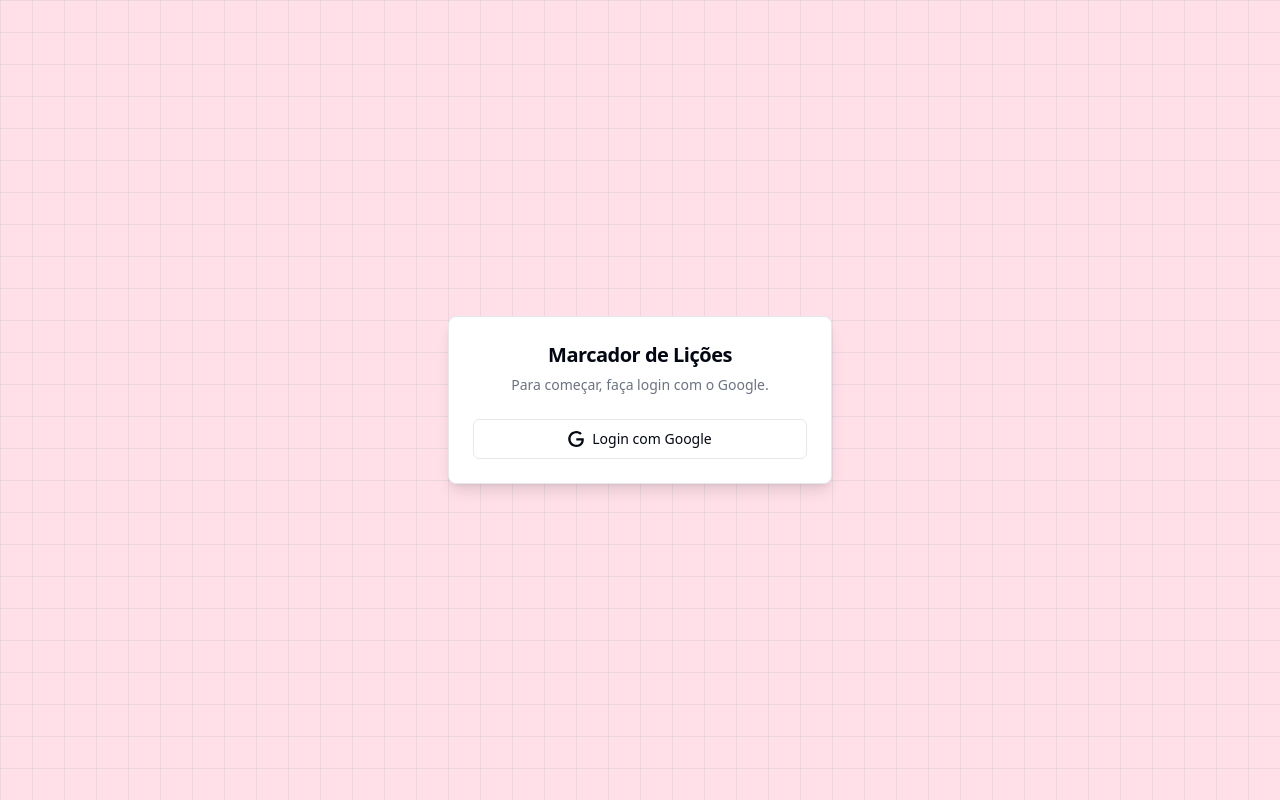
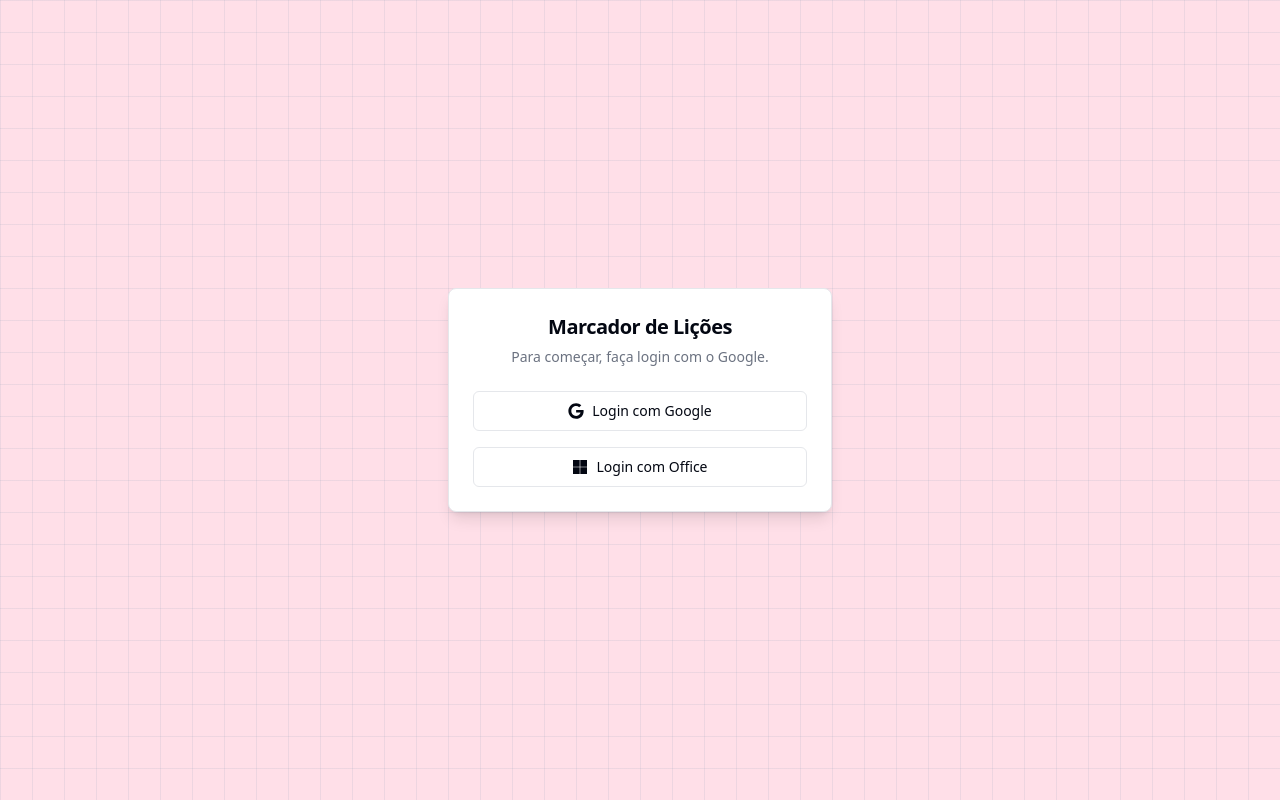
Before and after one commit to rafaeldocarmo/MarcadorDeLicoes, a Next.js app: page / in a window 1280 px wide. Built offline with nearby package versions, Linux system fonts and the light colour scheme.

Commit message:
feat: azure login

```diff
--- a/src/components/Dashboard.tsx
+++ b/src/components/Dashboard.tsx
@@ -177,7 +177,6 @@ export default function Dashboard() {
             onClick={() => column.toggleSorting(column.getIsSorted() === "asc")}
           >
             {day}
-            <ArrowUpDown className="ml-2 h-4 w-4" />
           </Button>
         ),
         cell: ({ row }: { row: { original: DashboardRow } }) => {
--- a/src/components/login-form.tsx
+++ b/src/components/login-form.tsx
@@ -10,6 +10,8 @@ import {
   CardTitle,
 } from "@/components/ui/card"
 import { signIn } from "next-auth/react"
+import { FaGoogle, FaMicrosoft } from "react-icons/fa"
+
 
 export function LoginForm({
   className,
@@ -29,13 +31,12 @@ export function LoginForm({
             <div className="grid gap-6">
               <div className="flex flex-col gap-4">
                 <Button type="button" variant="outline" className="w-full" onClick={() => signIn("google", { callbackUrl: "/home" })}>
-                  <svg xmlns="http://www.w3.org/2000/svg" viewBox="0 0 24 24">
-                    <path
-                      d="M12.48 10.92v3.28h7.84c-.24 1.84-.853 3.187-1.787 4.133-1.147 1.147-2.933 2.4-6.053 2.4-4.827 0-8.6-3.893-8.6-8.72s3.773-8.72 8.6-8.72c2.6 0 4.507 1.027 5.907 2.347l2.307-2.307C18.747 1.44 16.133 0 12.48 0 5.867 0 .307 5.387.307 12s5.56 12 12.173 12c3.573 0 6.267-1.173 8.373-3.36 2.16-2.16 2.84-5.213 2.84-7.667 0-.76-.053-1.467-.173-2.053H12.48z"
-                      fill="currentColor"
-                    />
-                  </svg>
+                  <FaGoogle />
                   Login com Google
+                </Button>
+                <Button type="button" variant="outline" className="w-full" onClick={() => signIn("azure-ad", { callbackUrl: "/home" })}>
+                  <FaMicrosoft />
+                  Login com Office
                 </Button>
               </div>
             </div>
--- a/src/lib/auth.ts
+++ b/src/lib/auth.ts
@@ -2,6 +2,7 @@ import { PrismaAdapter } from "@next-auth/prisma-adapter"
 import GoogleProvider from "next-auth/providers/google"
 import { prisma } from "@/lib/prisma"
 import { NextAuthOptions } from "next-auth"
+import AzureADProvider from "next-auth/providers/azure-ad";
 
 declare module "next-auth" {
   interface Session {
@@ -22,6 +23,11 @@ export const authOptions: NextAuthOptions = {
         GoogleProvider({
         clientId: process.env.GOOGLE_CLIENT_ID!,
         clientSecret: process.env.GOOGLE_CLIENT_SECRET!
+        }),
+        AzureADProvider({
+        clientId: process.env.AZURE_AD_CLIENT_ID!,
+        clientSecret: process.env.AZURE_AD_CLIENT_SECRET!,
+        tenantId: "common"
         })
     ],
     callbacks: {
```
